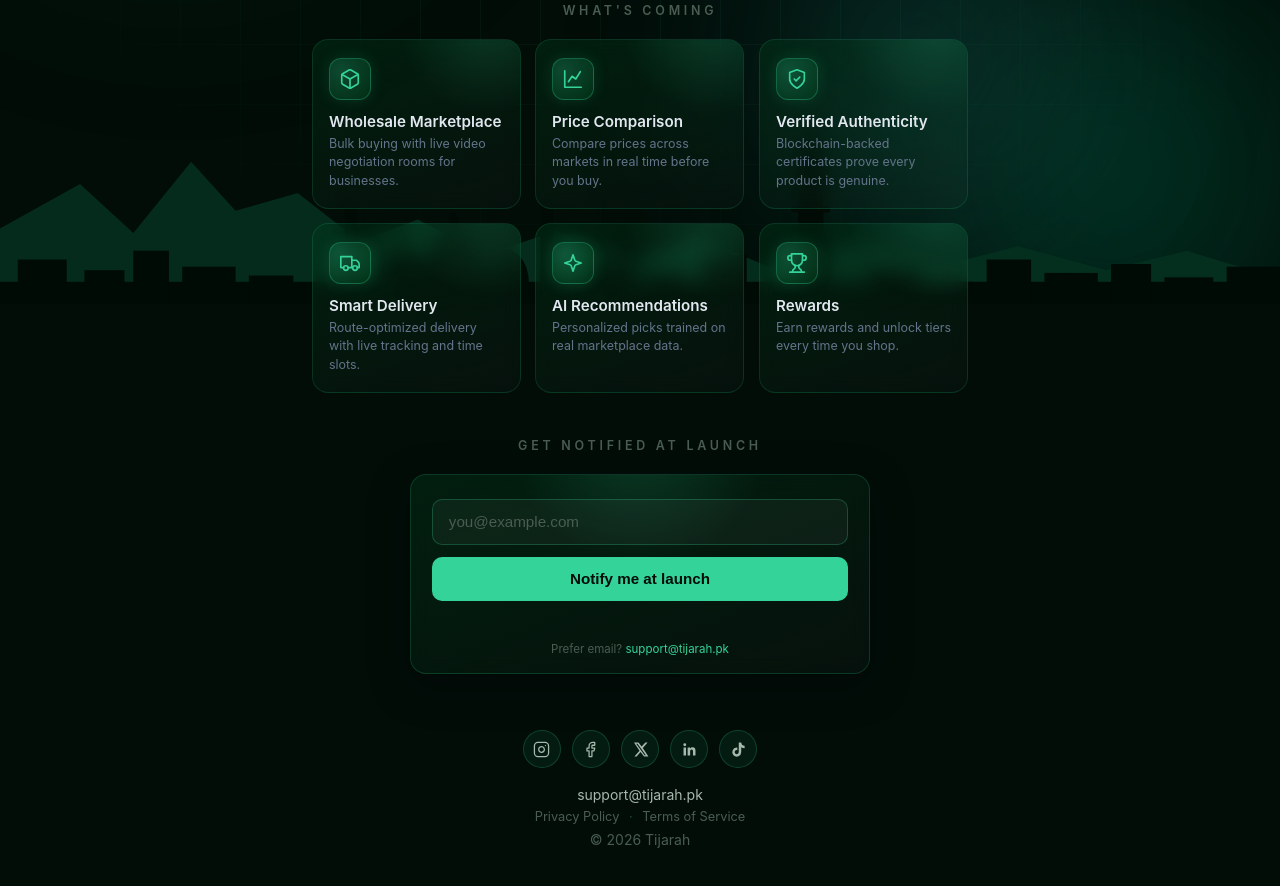
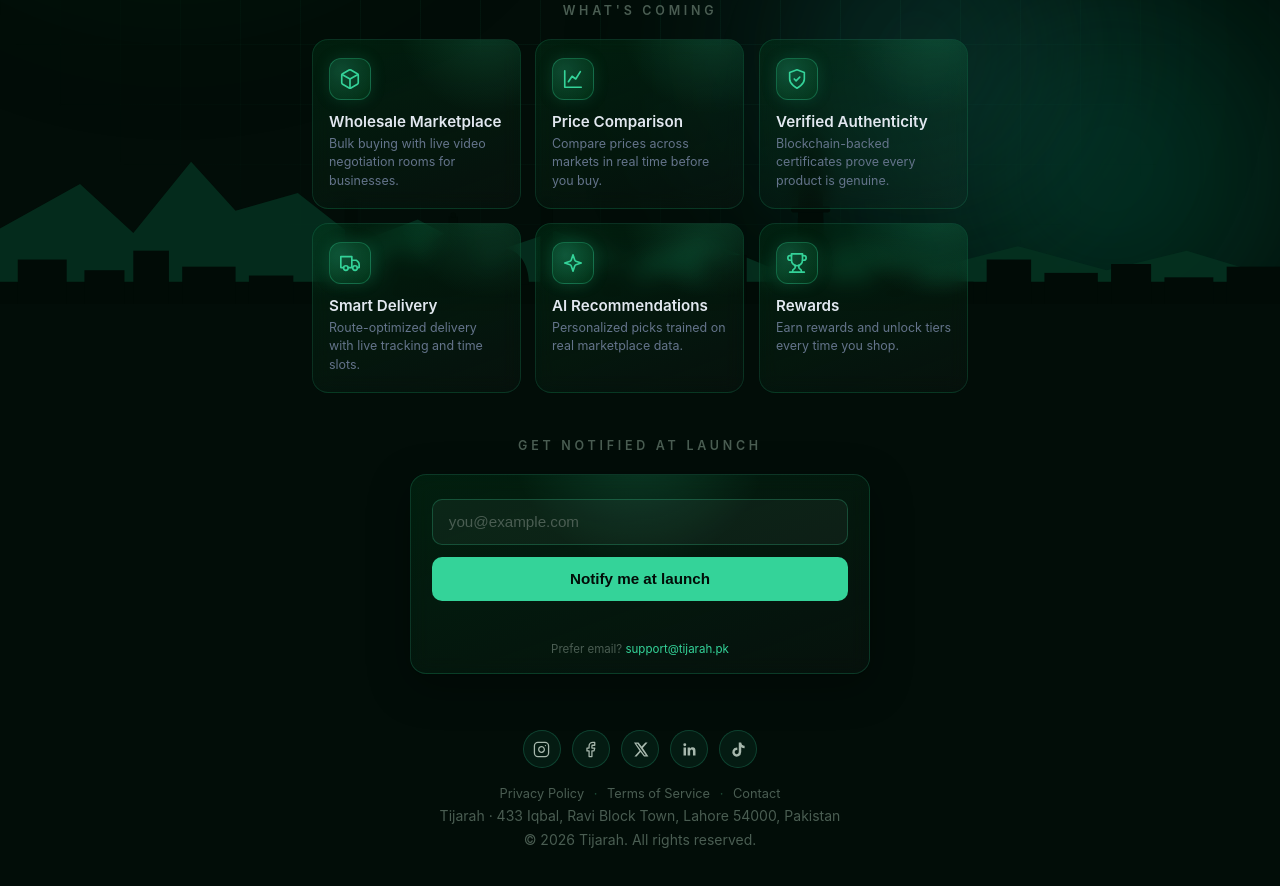
Before and after one commit to shehryarkhan12/Tijarah-Landing, a plain HTML site: page index.html in a window 1280 px wide. Shown: the part 496-1382 px from the top of the page. Drawn offline with Linux system fonts and the light colour scheme.

Commit message:
Match page footer to email footer structure

```diff
--- a/index.html
+++ b/index.html
@@ -661,13 +661,15 @@
         <a class="soc" href="https://www.linkedin.com/company/tijarahpk" target="_blank" rel="noopener" aria-label="LinkedIn"><svg viewBox="0 0 24 24" fill="currentColor" stroke="none"><path d="M20.45 20.45h-3.55v-5.57c0-1.33-.03-3.04-1.85-3.04-1.86 0-2.14 1.45-2.14 2.94v5.67H9.36V9h3.41v1.56h.05a3.74 3.74 0 0 1 3.36-1.85c3.6 0 4.27 2.37 4.27 5.46v6.28zM5.34 7.43a2.06 2.06 0 1 1 0-4.12 2.06 2.06 0 0 1 0 4.12zM7.12 20.45H3.56V9h3.56v11.45z"/></svg></a>
         <a class="soc" href="https://www.tiktok.com/@tijarahpk" target="_blank" rel="noopener" aria-label="TikTok"><svg viewBox="0 0 24 24" fill="currentColor" stroke="none"><path d="M19.59 6.69a4.83 4.83 0 0 1-3.77-4.25V2h-3.45v13.67a2.89 2.89 0 0 1-5.2 1.74 2.89 2.89 0 0 1 2.31-4.64 2.93 2.93 0 0 1 .88.13V9.4a6.84 6.84 0 0 0-1-.05A6.33 6.33 0 0 0 5 20.1a6.34 6.34 0 0 0 10.86-4.43v-7a8.16 8.16 0 0 0 4.77 1.52v-3.4a4.85 4.85 0 0 1-1-.1z"/></svg></a>
       </div>
-      <a href="mailto:support@tijarah.pk">support@tijarah.pk</a>
       <div class="legal-links">
         <a href="privacy.html">Privacy Policy</a>
         <span aria-hidden="true">·</span>
         <a href="terms.html">Terms of Service</a>
+        <span aria-hidden="true">·</span>
+        <a href="mailto:support@tijarah.pk">Contact</a>
       </div>
-      <span>&copy; 2026 Tijarah</span>
+      <span>Tijarah · 433 Iqbal, Ravi Block Town, Lahore 54000, Pakistan</span>
+      <span>&copy; 2026 Tijarah. All rights reserved.</span>
     </div>
   </main>
 
```
